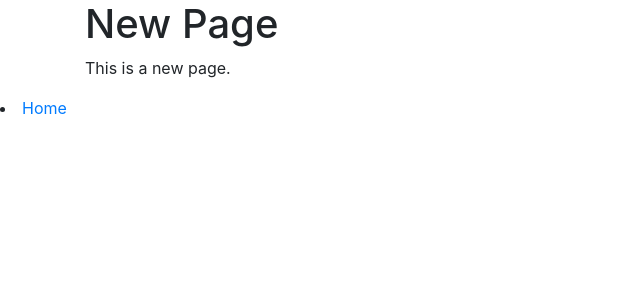
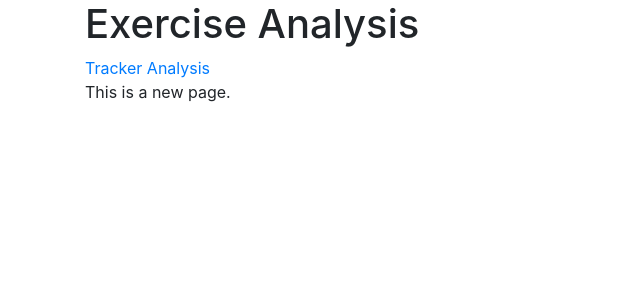
Before and after one commit to rory42edwards/exercise_tracker, a Flask app: page /analysis in a window 1280 px wide. Shown: the top 300 px of the page, without its empty margins (0-640 px from the left). Run offline with Flask 3, Linux system fonts and the light colour scheme; some libraries are stand-ins or nearby versions.

Commit message:
Update web app stuff

```diff
--- a/gunicorn_config.py
+++ b/gunicorn_config.py
@@ -16,4 +16,4 @@ errorlog = '-'
 
 loglevel = 'info'
 
-daemon = True
+daemon = False
--- a/web_app/templates/analysis.html
+++ b/web_app/templates/analysis.html
@@ -4,13 +4,16 @@
     <meta charset="utf-8">
     <meta name="viewport" content="width=device-width, initial-scale=1, shrink-to-fit=no">
     <link rel="stylesheet" href="https://stackpath.bootstrapcdn.com/bootstrap/4.3.1/css/bootstrap.min.css">
-    <title>New Page</title>
+    <title>Exercise Tracker</title>
   </head>
   <body>
     <div class="container">
-      <h1>New Page</h1>
+      <h1>Exercise Analysis</h1>
+      <nav>
+          <a href="{{ url_for('main.index') }}">Tracker</a>
+          <a href="{{ url_for('main.analysis') }}">Analysis</a>
+      </nav>
       <p>This is a new page.</p>
     </div>
   </body>
-  <li><a href="{{ url_for('main.index')}}">Home</li>
 </html>
--- a/web_app/templates/index.html
+++ b/web_app/templates/index.html
@@ -10,7 +10,8 @@
     <div class="container">
       <h1>Exercise Tracker</h1>
       <nav>
-          <a href="{{ url_for('main.analysis')}}">Analysis</a>
+          <a href="{{ url_for('main.index') }}">Tracker</a>
+          <a href="{{ url_for('main.analysis') }}">Analysis</a>
       </nav>
 
       <form action="/load_workouts" method="post">
@@ -48,7 +49,7 @@
                 <strong>{{ exercise.name }}</strong>
                 <form action="/add_set/{{ workout.date }}/{{ exercise.name }}" method="post" style="display:inline;">
                   <input type="number" name="reps" placeholder="Reps" required>
-                  <input type="text" name="load" placeholder="Load" required>
+                  <input type="number" name="load" placeholder="Load (0 if bw)" step=0.5 required>
                   <button type="submit">Add Set</button>
                 </form>
                 <ul>
```
Also changed, not shown: 1 other file.
